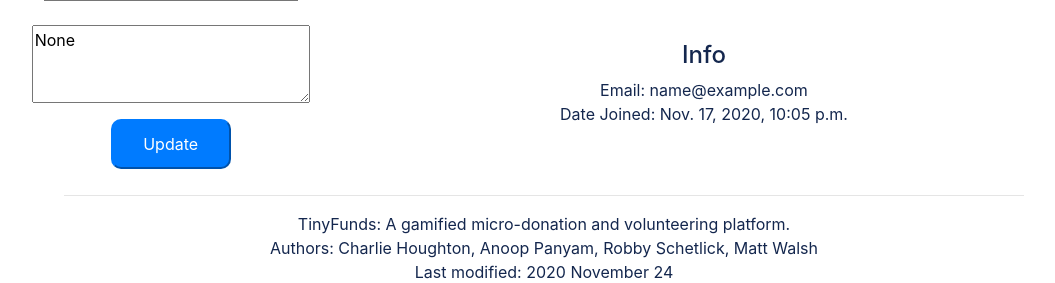
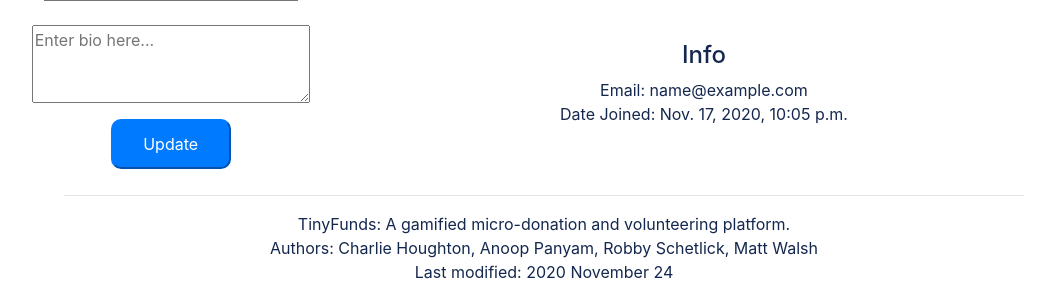
Before and after one commit to sleepy/tinyfunds, a Django app: page /account/edit in a window 1280 px wide. Shown: the part 351-634 px from the top of the page, without its empty margins (96-1151 px from the left). Run offline with Django 3.2, Linux system fonts and the light colour scheme; the visitor is signed in with stand-in values (Sample User, id 1); some libraries are stand-ins or nearby versions.

Commit message:
Minor changes to edit account info

```diff
--- a/tinyfunds/templates/account/editAccount.html
+++ b/tinyfunds/templates/account/editAccount.html
@@ -46,9 +46,17 @@
             {% if privileged == None and user.is_authenticated %}
             <form action="{% url 'user' user.id %}" method="post">
                 {% csrf_token %}
+                {% if user.name %}
                 <input type="text" placeholder="Name" name="name" id="name" value="{{ user.name }}"><br><br>
+                {% else %}
+                <input type="text" placeholder="Enter name here..." name="name" id="name"><br><br>
+                {% endif %}
                 <input type="text" name="pfp" id="pfp" value="{{ user.pfp }}"><br><br>
-                <textarea type="text" placeholder="Bio" rows="3" cols="25" name="bio" id="bio">{{ user.bio }}</textarea><br>
+                {% if user.bio %}
+                <textarea type="text" placeholder="Enter bio here..." rows="3" cols="25" name="bio" id="bio">{{ user.bio }}</textarea><br>
+                {% else %}
+                <textarea type="text" placeholder="Enter bio here..." rows="3" cols="25" name="bio" id="bio"></textarea><br>
+                {% endif %}
                 <input type="submit" id="update_button" class="btn-primary" value="Update">
             </form>
             {% endif %}
--- a/tinyfunds/templates/tinyfunds/index.html
+++ b/tinyfunds/templates/tinyfunds/index.html
@@ -61,7 +61,8 @@
             <hr>
             <p style="font-size: 32px;"><strong>As a volunteer/donator:</strong></p>
             <p>
-                You can browse events and find one that you'd be interested in helping out! You can donate and volunteer your time. The more confirmed pledges and donations you make, the more you level up! You can check your level on your account page.
+            You can browse events and find one that you'd be interested in helping out! You can donate and volunteer your time. The more confirmed pledges and donations you make, the more you level up! You can check your level on your account page. <br><br>
+                <b> Remember: Your account won't appear on the Users page unless your name is set. Check your account settings!</b>
             </p>
         </div>
         <div class="col-md-2">
```
